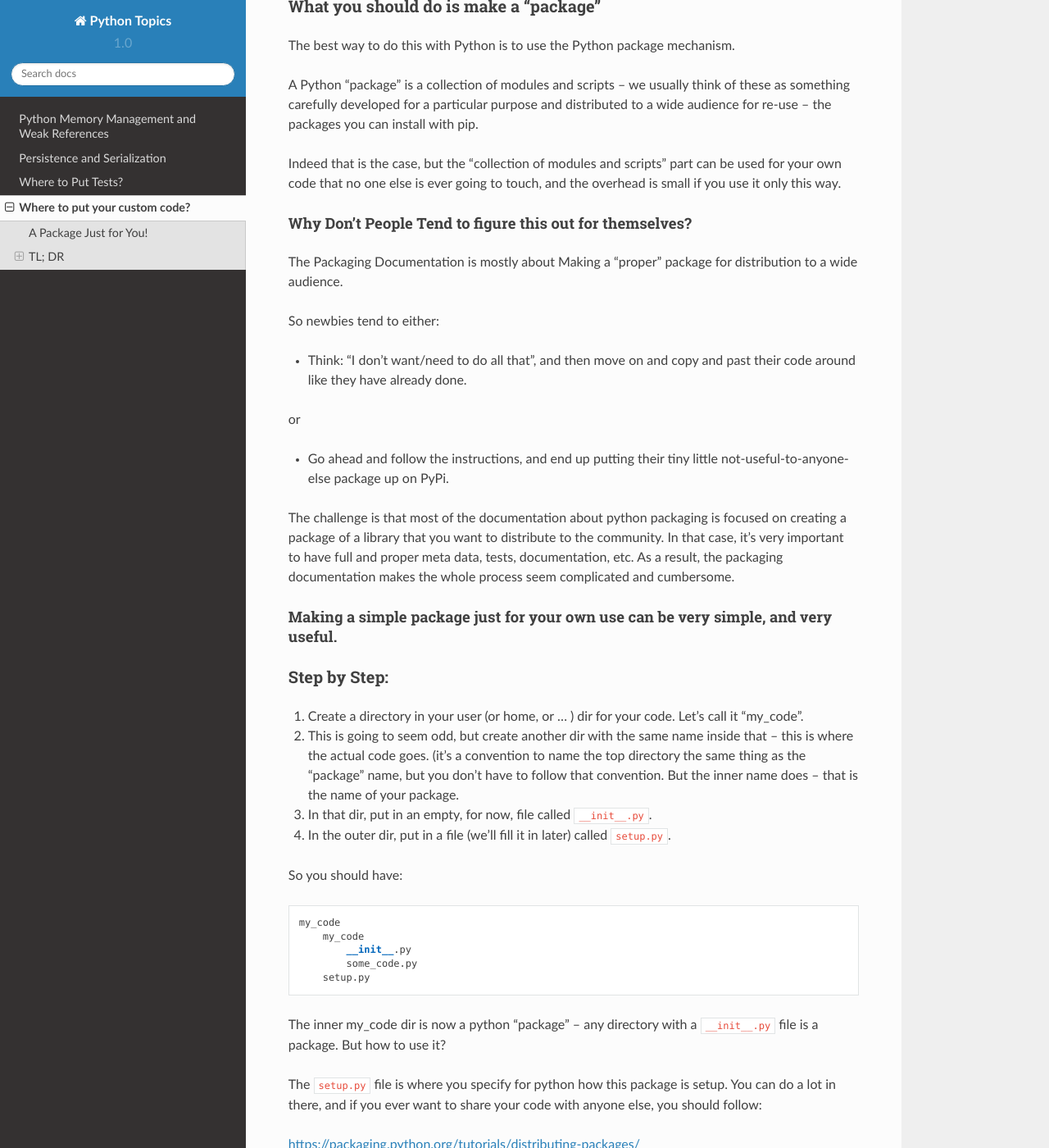
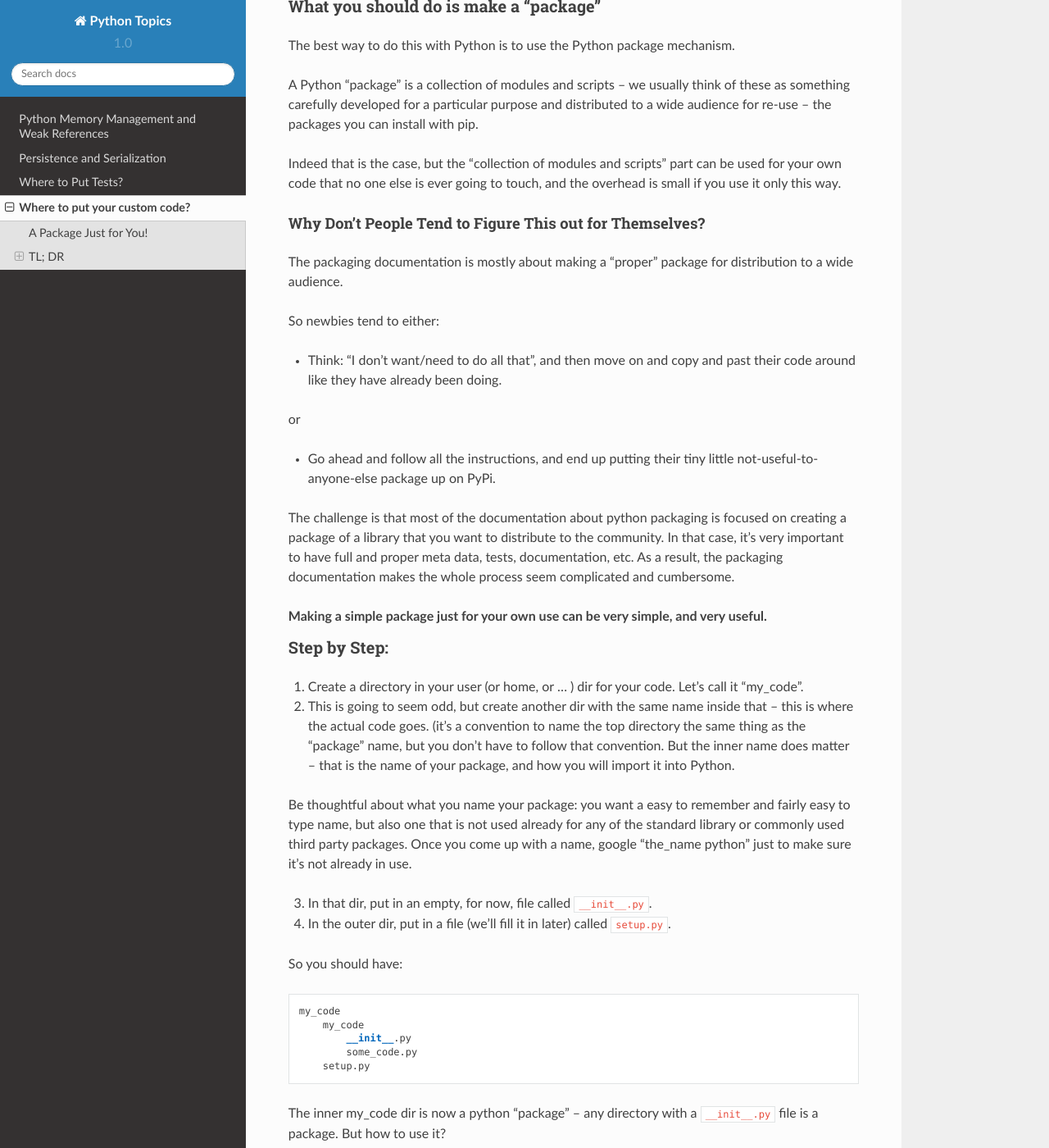
Before and after one commit to PythonCHB/PythonTopics, a Sphinx documentation site: the page built from Sources/source/where_to_put_your_code.rst, in a window 1280 px wide and 1400 px high, scrolled down 1369 px. Shown: the whole window at 82% size. Built offline with Sphinx 7.4.7 and the Read the Docs theme 2.0.0, drawn with Linux system fonts in a browser that asks for light colours; formulas are drawn with MathJax 3; pages that are not in the unit, such as notebooks, are missing from menus; some of the changed text lies outside the part shown.

Commit message:
a bit of copy editing

```diff
--- a/Sources/source/where_to_put_your_code.rst
+++ b/Sources/source/where_to_put_your_code.rst
@@ -35,11 +35,9 @@ Options for Handling Your Code Collection:
  1) Keep your code in one place, and copy and paste the functions you need into each new project.
 
 
-DON'T DO THAT!
-..............
+**DON'T DO THAT!**
 
-REALLY!
-.......
+**REALLY!**
 
 
 It is really NOT a good idea to simply copy and paste code around for use with each project. You will end up with multiple versions scattered all over the place -- **you will regret that!**
@@ -68,24 +64,24 @@ A Python "package" is a collection of modules and scripts -- we usually think of
 
 Indeed that is the case, but the "collection of modules and scripts" part can be used for your own code that no one else is ever going to touch, and the overhead is small if you use it only this way.
 
-Why Don't People Tend to figure this out for themselves?
+
+Why Don't People Tend to Figure This out for Themselves?
 ........................................................
 
-The Packaging Documentation is mostly about Making a "proper" package for distribution to a wide audience.
+The packaging documentation is mostly about making a "proper" package for distribution to a wide audience.
 
 So newbies tend to either:
 
-* Think: "I don't want/need to do all that", and then move on and copy and past their code around like they have already done.
+* Think: "I don't want/need to do all that", and then move on and copy and past their code around like they have already been doing.
 
 or
 
-* Go ahead and follow the instructions, and end up putting their tiny little not-useful-to-anyone-else package up on PyPi.
+* Go ahead and follow all the instructions, and end up putting their tiny little not-useful-to-anyone-else package up on PyPi.
 
 
 The challenge is that most of the documentation about python packaging is focused on creating a package of a library that you want to distribute to the community. In that case, it's very important to have full and proper meta data, tests, documentation, etc. As a result, the packaging documentation makes the whole process seem complicated and cumbersome.
 
-Making a simple package just for your own use can be very simple, and very useful.
-..................................................................................
+.. rubric:: Making a simple package just for your own use can be very simple, and very useful.
 
 
 Step by Step:
@@ -93,7 +89,9 @@ Step by Step:
 
 1) Create a directory in your user (or home, or ... ) dir for your code. Let's call it "my_code".
 
-2) This is going to seem odd, but create another dir with the same name inside that -- this is where the actual code goes. (it's a convention to name the top directory the same thing as the "package" name, but you don't have to follow that convention. But the inner name does -- that is the name of your package.
+2) This is going to seem odd, but create another dir with the same name inside that -- this is where the actual code goes. (it's a convention to name the top directory the same thing as the "package" name, but you don't have to follow that convention. But the inner name does matter -- that is the name of your package, and how you will import it into Python.
+
+Be thoughtful about what you name your package: you want a easy to remember and fairly easy to type name, but also one that is not used already for any of the standard library or commonly used third party packages. Once you come up with a name, google "the_name python" just to make sure it's not already in use.
 
 3) In that dir, put in an empty, for now, file called ``__init__.py``.
 
@@ -188,8 +186,8 @@ If you have more than a few modules, it would probably make sense to keep them i
 This is only the very simplest way to do it. What you really SHOULD do is be more formal about the process:
   - Do some versioning of the package
   - Keep it in source code version control system (like git, etc)
-  - add tests of your code...
+  - Add tests of your code...
 
-and others...
+and others. But this is enough to get you started, and you can extend it as you develop more software carpentry skills.
 
 Look up "Software Carpentry" for many more ideas about how better to manage your Software for Science.
```
Also changed, not shown: other parts of Sources/source/where_to_put_your_code.rst (+4 -6 lines).
